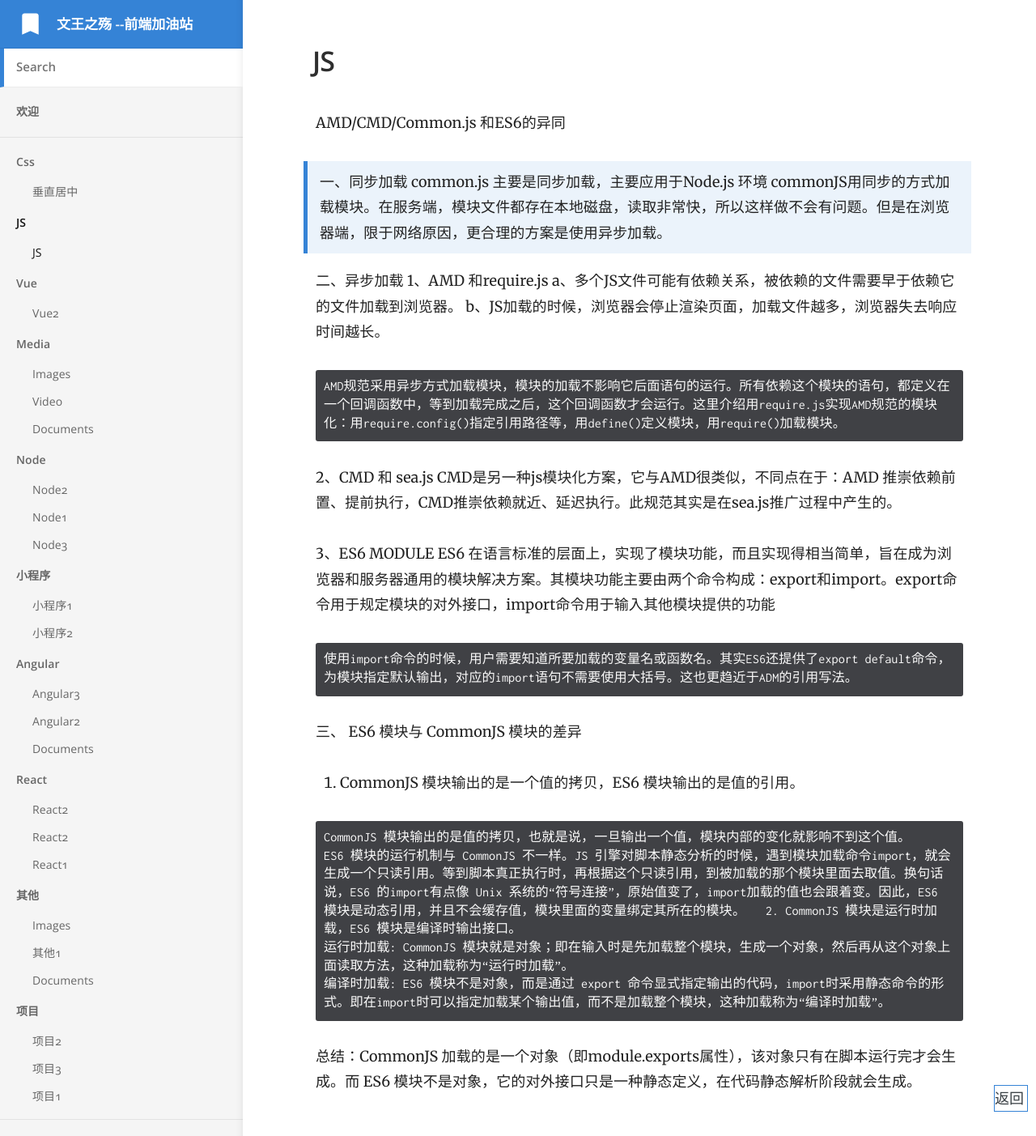
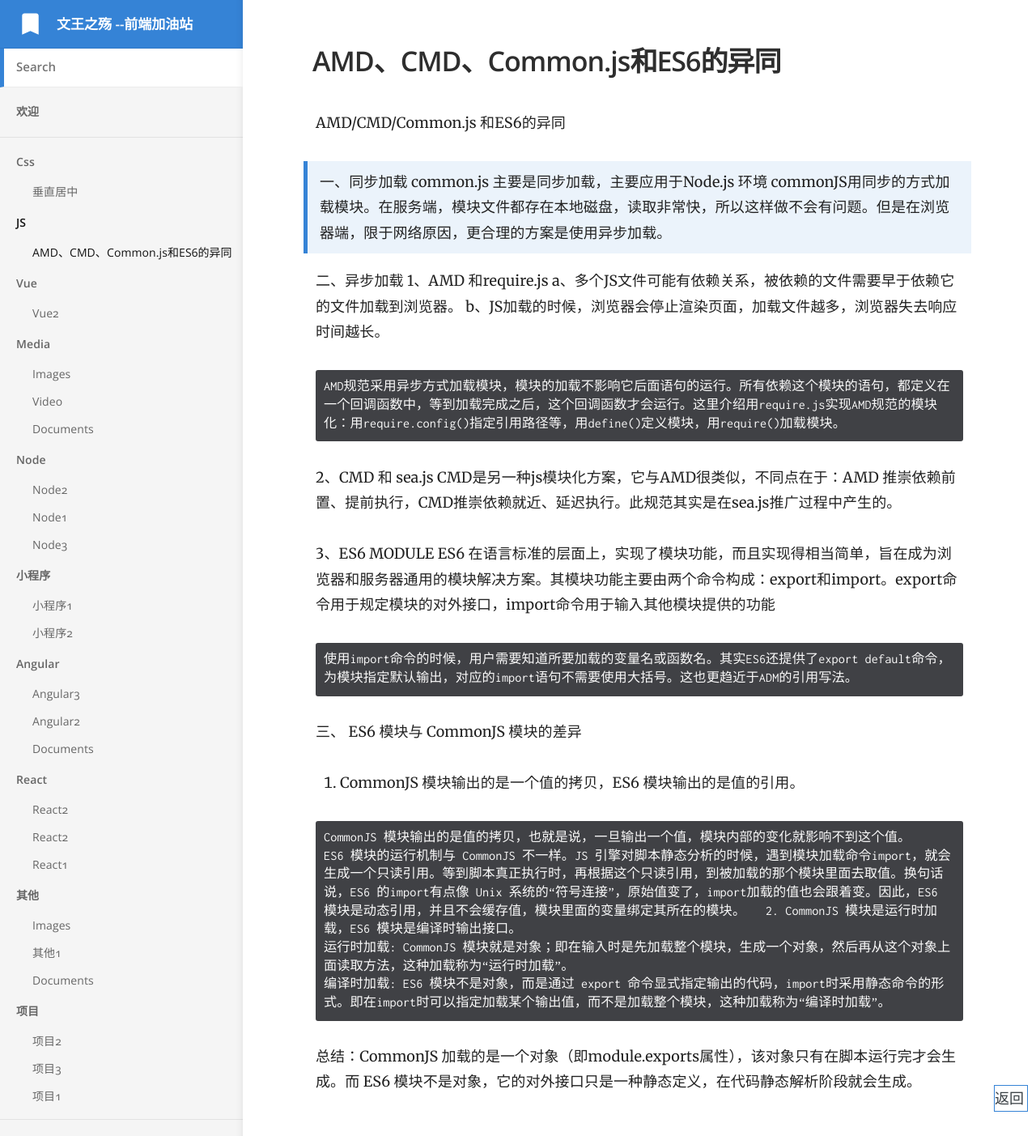
Before and after one commit to wenwangzhishang/web-Knowledge, a Jekyll site: the page built from _docs/B_Js/AMD_CMD.md, in a window 1280 px wide. Shown: the whole page at 81% size. Built offline with Jekyll 4.4.1, drawn with Linux system fonts in a browser that asks for light colours.

Commit message:
title change

```diff
--- a/_docs/B_Js/facebook.md
+++ b/_docs/B_Js/AMD_CMD.md
@@ -1,5 +1,5 @@
 ---
-title: JS
+title: AMD、CMD、Common.js和ES6的异同
 category: JS
 order: 1
 ---
```
